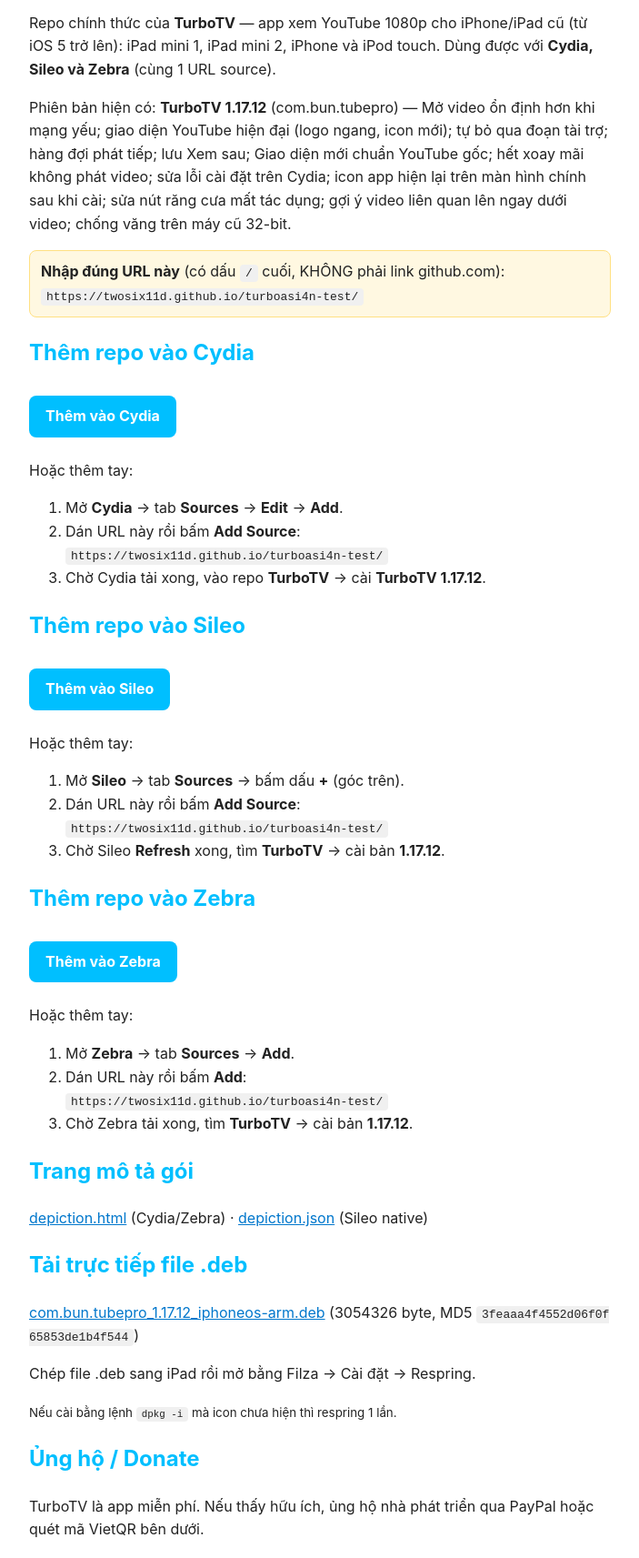
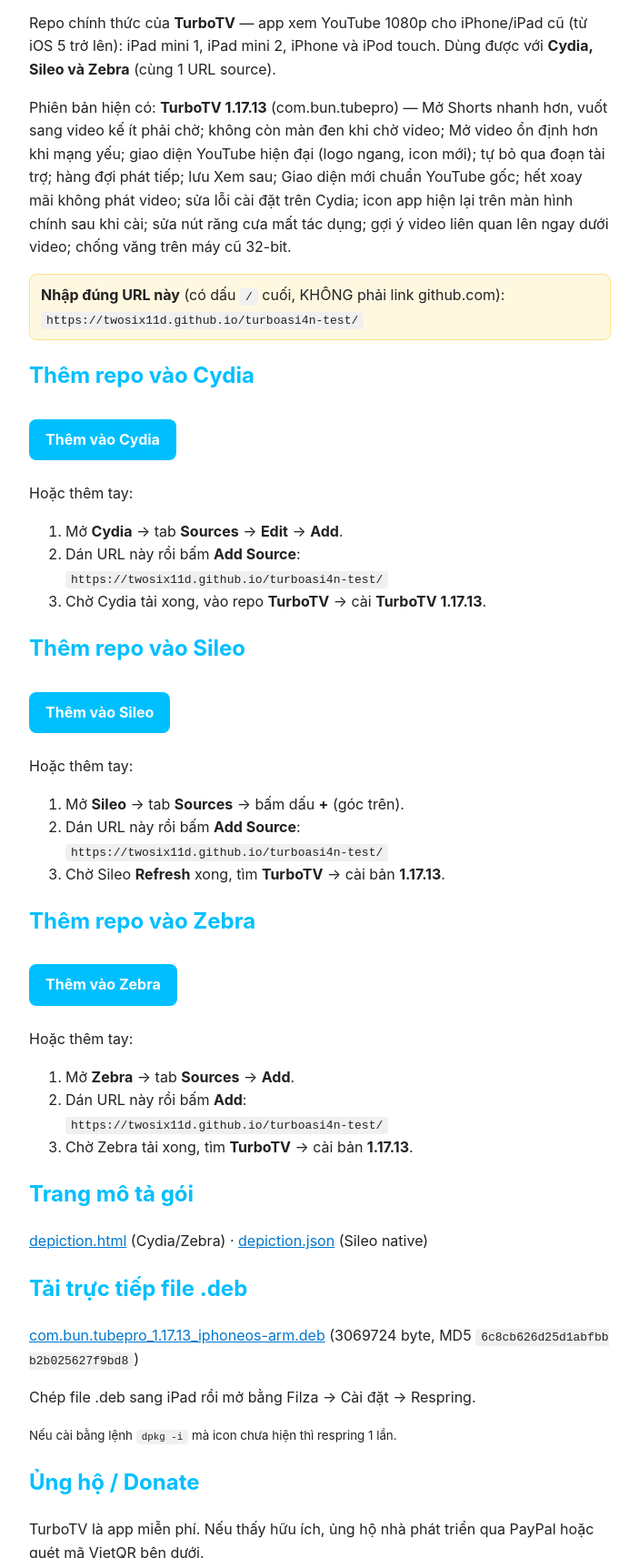
Before and after one commit to twosix11D/turboasi4n-test, a plain HTML site: page index.html in a window 1280 px wide. Shown: the part 189-1902 px from the top of the page at 91% size, without its empty margins (288-991 px from the left). Drawn offline with Linux system fonts and the light colour scheme.

Commit message:
TurboTV 1.17.13

```diff
--- a/index.html
+++ b/index.html
@@ -16,7 +16,7 @@ h1{color:#00BFFF} h2{color:#00BFFF} a{color:#0077cc} code{background:#f0f0f0;pad
 <h1>TurboTV — Repo TEST</h1>
 <div class="warn"><b>REPO TEST — chỉ Long dùng để thử bản mới.</b><br>KHÔNG phải repo chính. Đừng chia sẻ link này.</div>
 <p>Repo chính thức của <b>TurboTV</b> — app xem YouTube 1080p cho iPhone/iPad cũ (từ iOS 5 trở lên): iPad mini 1, iPad mini 2, iPhone và iPod touch. Dùng được với <b>Cydia, Sileo và Zebra</b> (cùng 1 URL source).</p>
-<p>Phiên bản hiện có: <b>TurboTV 1.17.12</b> (com.bun.tubepro) — Mở video ổn định hơn khi mạng yếu; giao diện YouTube hiện đại (logo ngang, icon mới); tự bỏ qua đoạn tài trợ; hàng đợi phát tiếp; lưu Xem sau; Giao diện mới chuẩn YouTube gốc; hết xoay mãi không phát video; sửa lỗi cài đặt trên Cydia; icon app hiện lại trên màn hình chính sau khi cài; sửa nút răng cưa mất tác dụng; gợi ý video liên quan lên ngay dưới video; chống văng trên máy cũ 32-bit.</p>
+<p>Phiên bản hiện có: <b>TurboTV 1.17.13</b> (com.bun.tubepro) — Mở Shorts nhanh hơn, vuốt sang video kế ít phải chờ; không còn màn đen khi chờ video; Mở video ổn định hơn khi mạng yếu; giao diện YouTube hiện đại (logo ngang, icon mới); tự bỏ qua đoạn tài trợ; hàng đợi phát tiếp; lưu Xem sau; Giao diện mới chuẩn YouTube gốc; hết xoay mãi không phát video; sửa lỗi cài đặt trên Cydia; icon app hiện lại trên màn hình chính sau khi cài; sửa nút răng cưa mất tác dụng; gợi ý video liên quan lên ngay dưới video; chống văng trên máy cũ 32-bit.</p>
 
 <div class="warn"><b>Nhập đúng URL này</b> (có dấu <code>/</code> cuối, KHÔNG phải link github.com):<br><code>https://twosix11d.github.io/turboasi4n-test/</code></div>
 
@@ -27,7 +27,7 @@ h1{color:#00BFFF} h2{color:#00BFFF} a{color:#0077cc} code{background:#f0f0f0;pad
 <li>Mở <b>Cydia</b> → tab <b>Sources</b> → <b>Edit</b> → <b>Add</b>.</li>
 <li>Dán URL này rồi bấm <b>Add Source</b>:
 <br><code>https://twosix11d.github.io/turboasi4n-test/</code></li>
-<li>Chờ Cydia tải xong, vào repo <b>TurboTV</b> → cài <b>TurboTV 1.17.12</b>.</li>
+<li>Chờ Cydia tải xong, vào repo <b>TurboTV</b> → cài <b>TurboTV 1.17.13</b>.</li>
 </ol>
 
 <h2>Thêm repo vào Sileo</h2>
@@ -37,7 +37,7 @@ h1{color:#00BFFF} h2{color:#00BFFF} a{color:#0077cc} code{background:#f0f0f0;pad
 <li>Mở <b>Sileo</b> → tab <b>Sources</b> → bấm dấu <b>+</b> (góc trên).</li>
 <li>Dán URL này rồi bấm <b>Add Source</b>:
 <br><code>https://twosix11d.github.io/turboasi4n-test/</code></li>
-<li>Chờ Sileo <b>Refresh</b> xong, tìm <b>TurboTV</b> → cài bản <b>1.17.12</b>.</li>
+<li>Chờ Sileo <b>Refresh</b> xong, tìm <b>TurboTV</b> → cài bản <b>1.17.13</b>.</li>
 </ol>
 
 <h2>Thêm repo vào Zebra</h2>
@@ -47,14 +47,14 @@ h1{color:#00BFFF} h2{color:#00BFFF} a{color:#0077cc} code{background:#f0f0f0;pad
 <li>Mở <b>Zebra</b> → tab <b>Sources</b> → <b>Add</b>.</li>
 <li>Dán URL này rồi bấm <b>Add</b>:
 <br><code>https://twosix11d.github.io/turboasi4n-test/</code></li>
-<li>Chờ Zebra tải xong, tìm <b>TurboTV</b> → cài bản <b>1.17.12</b>.</li>
+<li>Chờ Zebra tải xong, tìm <b>TurboTV</b> → cài bản <b>1.17.13</b>.</li>
 </ol>
 
 <h2>Trang mô tả gói</h2>
 <p><a href="depiction.html">depiction.html</a> (Cydia/Zebra) · <a href="depiction.json">depiction.json</a> (Sileo native)</p>
 
 <h2>Tải trực tiếp file .deb</h2>
-<p><a href="debs/com.bun.tubepro_1.17.12_iphoneos-arm.deb">com.bun.tubepro_1.17.12_iphoneos-arm.deb</a> (3054326 byte, MD5 <code>3feaaa4f4552d06f0f65853de1b4f544</code>)</p>
+<p><a href="debs/com.bun.tubepro_1.17.13_iphoneos-arm.deb">com.bun.tubepro_1.17.13_iphoneos-arm.deb</a> (3069724 byte, MD5 <code>6c8cb626d25d1abfbbb2b025627f9bd8</code>)</p>
 <p>Chép file .deb sang iPad rồi mở bằng Filza → Cài đặt → Respring.</p>
 <p><small>Nếu cài bằng lệnh <code>dpkg -i</code> mà icon chưa hiện thì respring 1 lần.</small></p>
 
```
Also changed, not shown: depiction.html (+9 -3 lines), depiction.json (+1 -1 lines), 6 other files.
